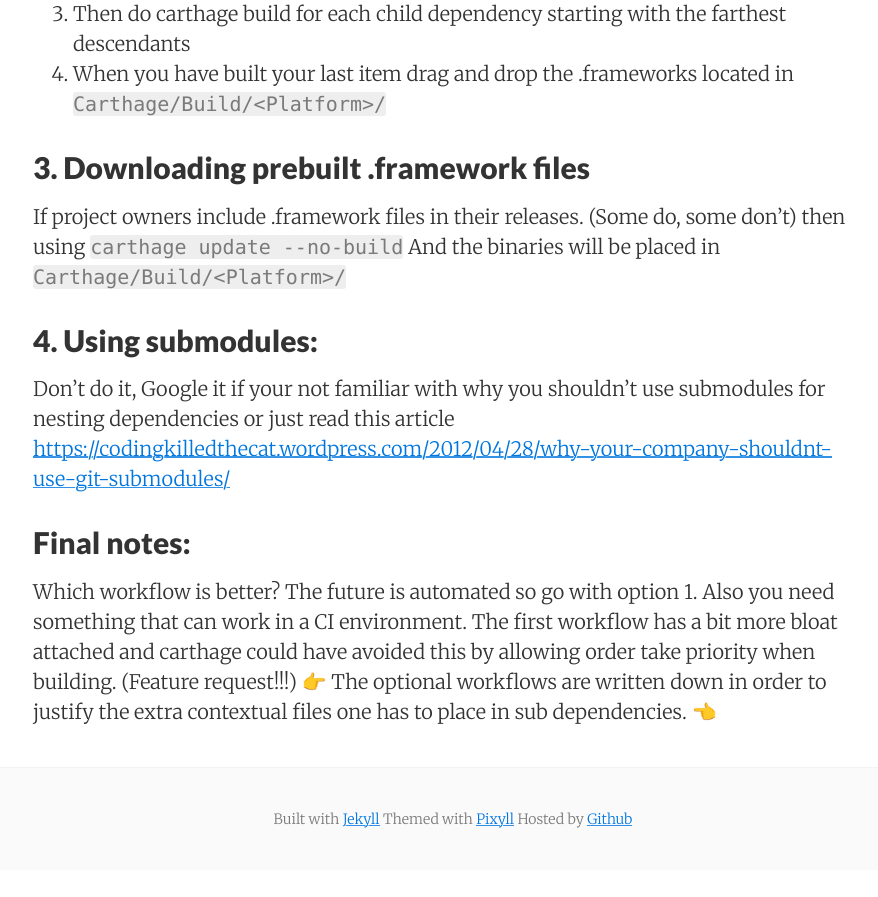
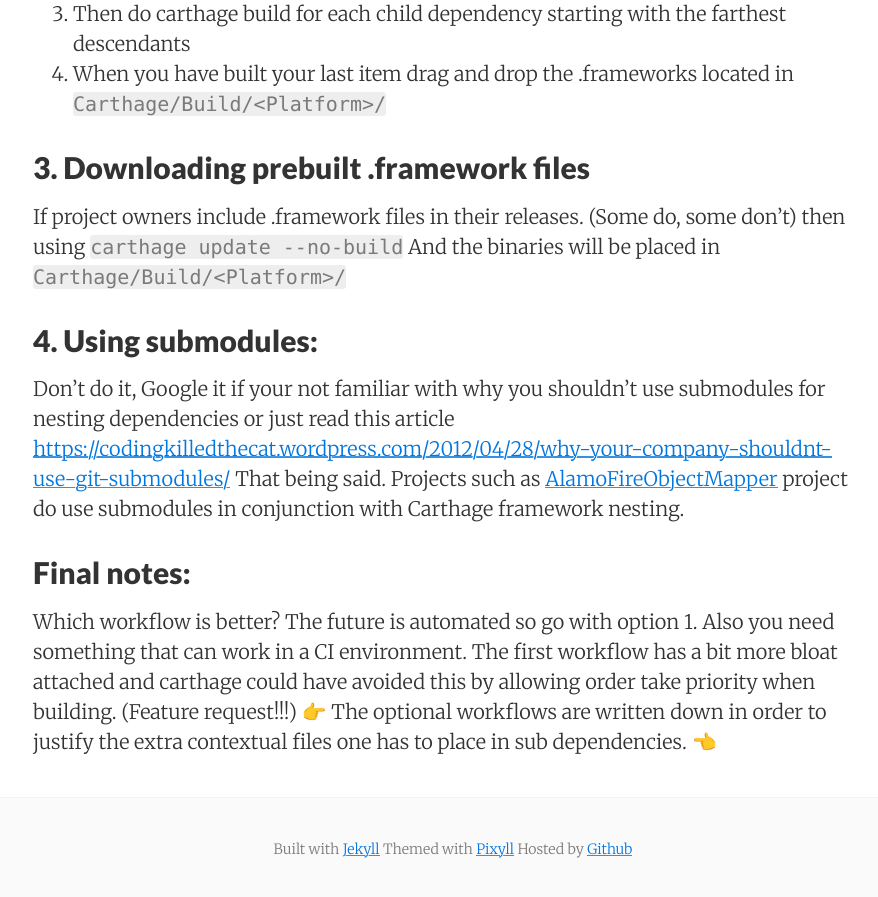
Before and after one commit to stylekit/stylekit.github.io, a Jekyll site: the page built from _posts/2017-02-03-Carthage-and-nested-frameworks.md, in a window 1280 px wide and 900 px high, scrolled down 1233 px. Shown: the top 897 px of the window, without its empty margins (187-1065 px from the left). Built offline with Jekyll 4.4.1, drawn with Linux system fonts in a browser that asks for light colours; nearby versions of some CDN libraries; comment, search, counter and statistics services are not loaded; before the commit the page ends 2103 px from its top, so only the background shows below that; some of the changed text lies outside the part shown.

Commit message:
Files modified: 1


Modified 1 file:
_posts/2017-02-03-Carthage-and-nested-frameworks.md

```diff
--- a/_posts/2017-02-03-Carthage-and-nested-frameworks.md
+++ b/_posts/2017-02-03-Carthage-and-nested-frameworks.md
@@ -27,7 +27,7 @@ A few workflows concerning Carthage and nested framework <!--more-->
 If project owners include .framework files in their releases. (Some do, some don't) then using ``carthage update --no-build`` And the binaries will be placed in ``Carthage/Build/<Platform>/``
 
 ## 4. Using submodules:
-Don't do it, Google it if your not familiar with why you shouldn't use submodules for nesting dependencies or just read this article [https://codingkilledthecat.wordpress.com/2012/04/28/why-your-company-shouldnt-use-git-submodules/](https://codingkilledthecat.wordpress.com/2012/04/28/why-your-company-shouldnt-use-git-submodules/)
+Don't do it, Google it if your not familiar with why you shouldn't use submodules for nesting dependencies or just read this article [https://codingkilledthecat.wordpress.com/2012/04/28/why-your-company-shouldnt-use-git-submodules/](https://codingkilledthecat.wordpress.com/2012/04/28/why-your-company-shouldnt-use-git-submodules/) That being said. Projects such as  [AlamoFireObjectMapper](https://github.com/tristanhimmelman/AlamofireObjectMapper) project do use submodules in conjunction with Carthage framework nesting.
 
 
 ## Final notes:
```
